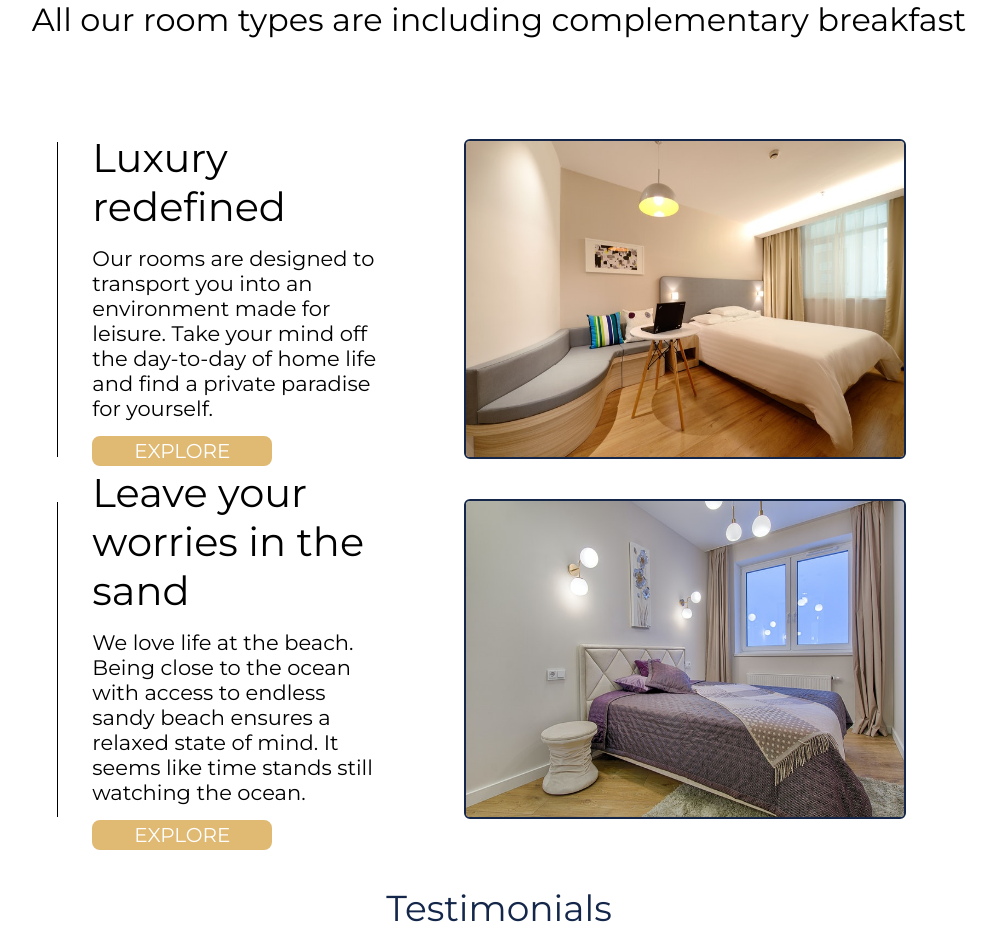
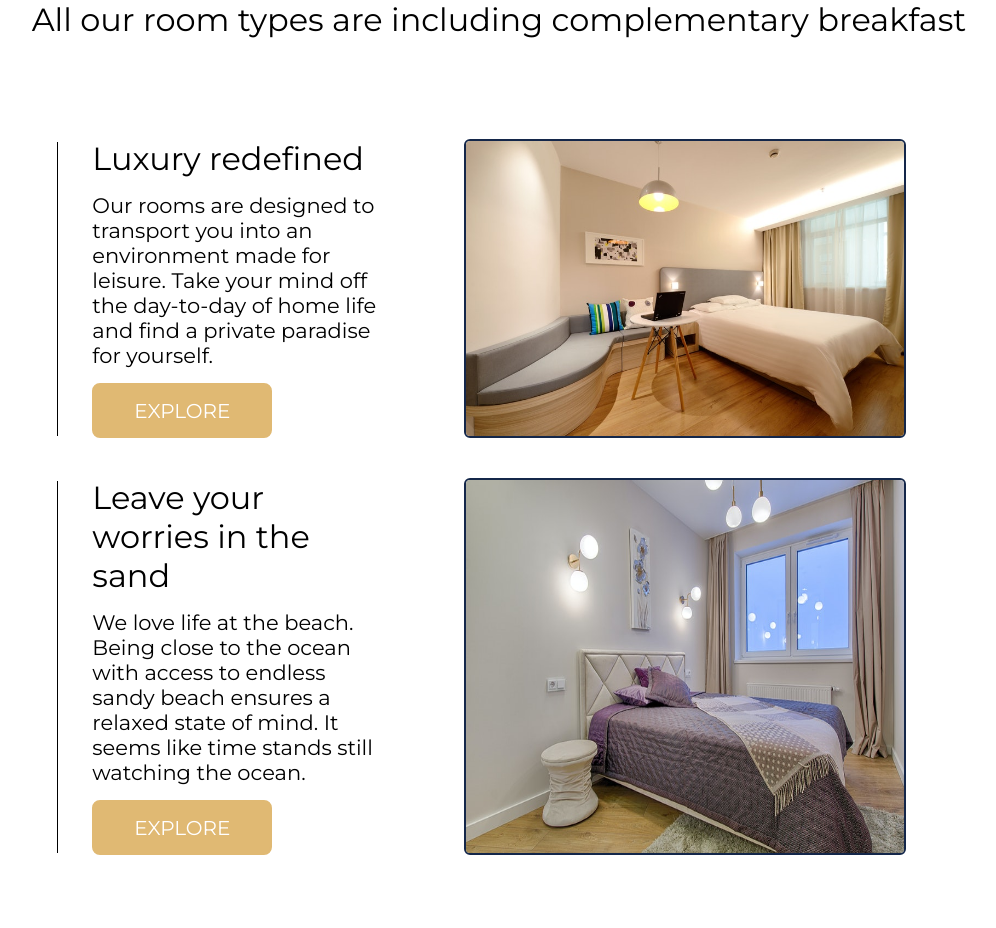
Before and after one commit to mohamdhaji/hotel-react-app, a React (Create React App) app: page / in a window 1280 px wide. Shown: the part 880-1808 px from the top of the page, without its empty margins (141-1137 px from the left). Built offline with nearby package versions, Linux system fonts and the light colour scheme.

Commit message:
editing css

```diff
--- a/src/App.css
+++ b/src/App.css
@@ -177,20 +177,18 @@
 
 .home-card {
   display: flex;
-  height: 320px;
   margin-top: 40px;
   justify-content: space-evenly;
 }
 .home-card__content {
   display: flex;
-  height: 100%;
   width: 30%;
   flex-direction: column;
   justify-content: center;
   position: relative;
 }
 .home-card__title {
-  font-size: 40px;
+  font-size: 32px;
   margin-bottom: 15px;
 }
 .home-card__text {
```
